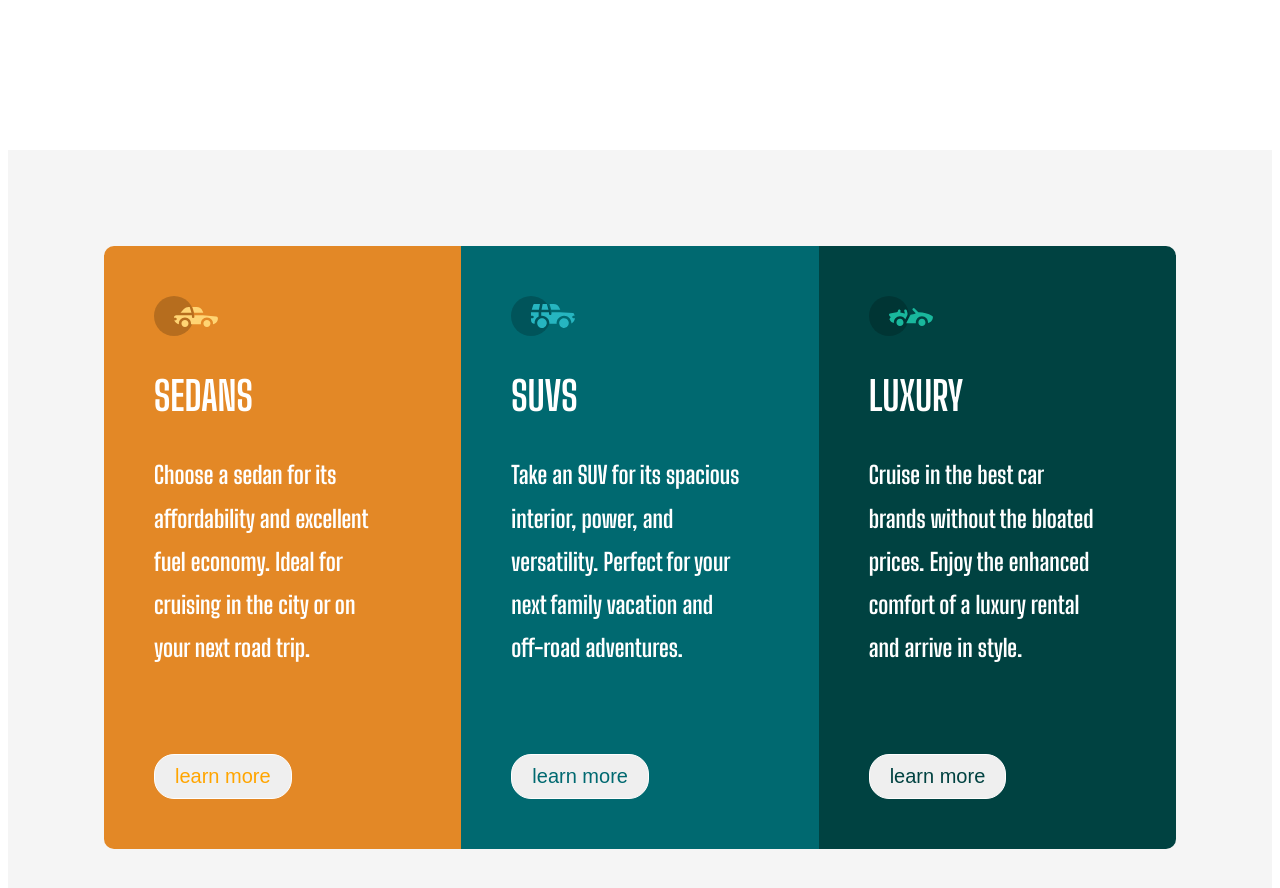
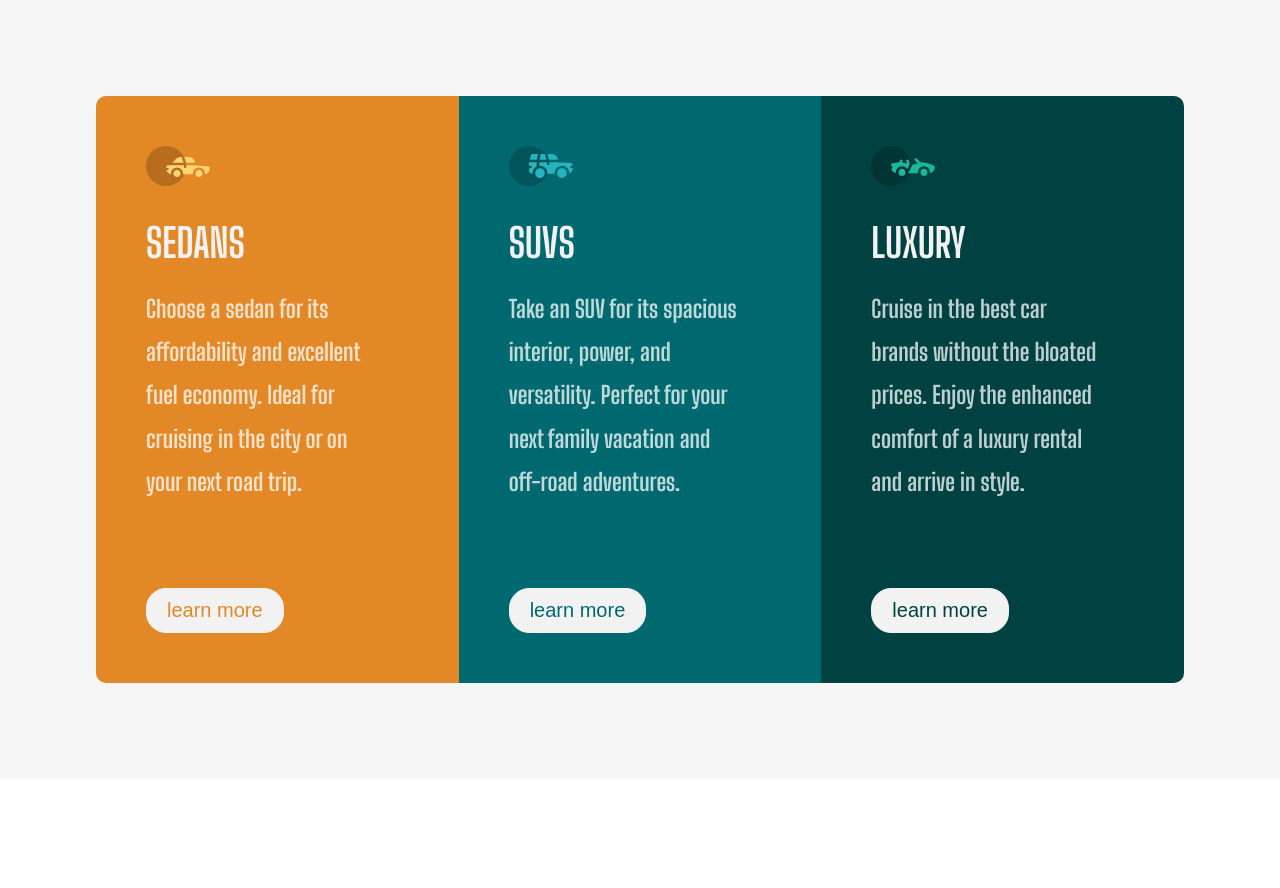
Before and after one commit to olahasan/Frontend-Mentor-very-easy-3-column-preview-card-component, a plain HTML site: page index.html in a window 1280 px wide. After the commit the page ends 800 px from the top, so only its background shows below. Drawn offline with Linux system fonts and the light colour scheme; a web font is replaced by a local one.

Commit message:
inhance a read me file html and css

```diff
--- a/css/main.css
+++ b/css/main.css
@@ -1,16 +1,26 @@
+:root {
+  --Bright-orange: hsl(31, 77%, 52%);
+  --Dark-cyan: hsl(184, 100%, 22%);
+  --Very-dark-cyan: hsl(179, 100%, 13%);
+  --Transparent-white-paragraphs: hsla(0, 0%, 100%, 0.75);
+  --Very-light-gray-background-headings-buttons: hsl(0, 0%, 95%);
+}
+* {
+  box-sizing: border-box;
+  margin: 0;
+  padding: 0;
+}
 body {
-    font-family: 'Lexend Deca', sans-serif;
-    font-family: 'Big Shoulders Display', cursive;
+  font-family: "Lexend Deca", sans-serif;
+  font-family: "Big Shoulders Display", cursive;
 }
 
 .big-box {
-    /* display: flex; */
-    margin: 150px auto;
+  margin: 0 auto;
   border: 1px solid whitesmoke;
-    /* width: 657px; */
   padding: 95px;
   background-color: whitesmoke;
-    display:grid;
+  display: grid;
   grid-template-columns: repeat(auto-fill, minmax(300px, 1fr));
 }
 
@@ -24,15 +34,17 @@ body {
 .big-box .box-1 h2,
 .big-box .box-2 h2,
 .big-box .box-3 h2 {
-    color: white;
+  color: var(--Very-light-gray-background-headings-buttons);
   text-transform: uppercase;
   font-size: 40px;
+  margin-top: 30px;
+  margin-bottom: 20px;
 }
 
 .big-box .box-1 p,
 .big-box .box-2 p,
 .big-box .box-3 p {
-    color: white;
+  color: var(--Transparent-white-paragraphs);
   font-size: 24px;
   line-height: 1.8;
   font-weight: normal;
@@ -41,7 +53,7 @@ body {
 }
 
 .big-box .box-1 {
-    background-color: hsl(31, 77%, 52%);
+  background-color: var(--Bright-orange);
   border-radius: 10px 0 0 10px;
   -webkit-border-radius: 10px 0 0 10px;
   -moz-border-radius: 10px 0 0 10px;
@@ -51,28 +63,35 @@ body {
 
 .big-box .box-1 button,
 .big-box .box-2 button,
-.big-box .box-3 button{
+.big-box .box-3 button {
   font-size: 20px;
   margin-top: 30px;
   padding: 10px 20px;
-    border: 1px solid white;
+  border: 1px solid var(--Very-light-gray-background-headings-buttons);
+  background-color: var(--Very-light-gray-background-headings-buttons);
   border-radius: 20px;
   -webkit-border-radius: 20px;
   -moz-border-radius: 20px;
   -ms-border-radius: 20px;
   -o-border-radius: 20px;
+  transition: background-color 0.3s;
+  cursor: pointer;
+}
+.big-box button:hover {
+  background-color: hsl(0deg 3.16% 75.1%);
+  border-color: hsl(0deg 3.16% 75.1%);
 }
 .big-box .box-1 button {
-    color: orange;
+  color: var(--Bright-orange);
 }
 .big-box .box-2 {
-    background-color: hsl(184, 100%, 22%);
+  background-color: var(--Dark-cyan);
 }
 .big-box .box-2 button {
-    color: hsl(184, 100%, 22%);
+  color: var(--Dark-cyan);
 }
 .big-box .box-3 {
-    background-color: hsl(179, 100%, 13%);
+  background-color: var(--Very-dark-cyan);
   border-radius: 0 10px 10px 0;
   -webkit-border-radius: 0 10px 10px 0;
   -moz-border-radius: 0 10px 10px 0;
@@ -80,11 +99,10 @@ body {
   -o-border-radius: 0 10px 10px 0;
 }
 .big-box .box-3 button {
-    color: hsl(179, 100%, 13%);
+  color: var(--Very-dark-cyan);
 }
 
-
- @media(max-width:767px) {
+@media (max-width: 767px) {
   .big-box {
     padding: 0;
   }
--- a/index.html
+++ b/index.html
@@ -1,59 +1,63 @@
 <!DOCTYPE html>
 <html lang="en">
-
   <head>
-  <meta charset="UTF-8">
-  <meta name="viewport" content="width=device-width, initial-scale=1.0">
-
-  <link rel="icon" type="image/png" sizes="32x32" href="./images/favicon-32x32.png">
-
+    <meta charset="UTF-8" />
+    <!-- next meta, tells the browser to use the most modern version, standards-compliant rendering mode available -->
+    <meta http-equiv="X-UA-Compatible" content="IE=edge" />
+    <meta name="viewport" content="width=device-width, initial-scale=1.0" />
+    <link
+      rel="icon"
+      type="image/png"
+      sizes="32x32"
+      href="./images/favicon-32x32.png"
+    />
     <title>Frontend Mentor | 3-column preview card component</title>
     <link rel="stylesheet" href="css/main.css" />
-
-  <link rel="preconnect" href="https://fonts.googleapis.com">
-  <link rel="preconnect" href="https://fonts.gstatic.com" crossorigin>
+    <link rel="preconnect" href="https://fonts.googleapis.com" />
+    <link rel="preconnect" href="https://fonts.gstatic.com" crossorigin />
     <link
       href="https://fonts.googleapis.com/css2?family=Cairo:wght@700&family=Inter:wght@400;700&family=Jomhuria&family=Lexend+Deca&family=Open+Sans:wght@400;700&family=Outfit:wght@300;400;600&family=Red+Hat+Display:ital,wght@0,500;0,700;0,900;1,500;1,700;1,900&family=Work+Sans:wght@200;300;400;500;600;700;800&display=swap"
-    rel="stylesheet">
-
-
-  <link rel="preconnect" href="https://fonts.googleapis.com">
-  <link rel="preconnect" href="https://fonts.gstatic.com" crossorigin>
+      rel="stylesheet"
+    />
+    <link rel="preconnect" href="https://fonts.googleapis.com" />
+    <link rel="preconnect" href="https://fonts.gstatic.com" crossorigin />
     <link
       href="https://fonts.googleapis.com/css2?family=Big+Shoulders+Display:wght@700&family=Cairo:wght@700&family=Inter:wght@400;700&family=Jomhuria&family=Lexend+Deca&family=Open+Sans:wght@400;700&family=Outfit:wght@300;400;600&family=Red+Hat+Display:ital,wght@0,500;0,700;0,900;1,500;1,700;1,900&family=Work+Sans:wght@200;300;400;500;600;700;800&display=swap"
-    rel="stylesheet">
+      rel="stylesheet"
+    />
   </head>
 
   <body>
-
     <div class="big-box">
-
       <div class="box-1">
-      <img src="images/icon-sedans.svg" alt="pic" />
+        <img loading="lazy" src="images/icon-sedans.svg" alt="SUVs icon" />
         <h2>Sedans</h2>
-      <p>Choose a sedan for its affordability and excellent fuel economy. Ideal for cruising in the city
-        or on your next road trip.</p>
+        <p>
+          Choose a sedan for its affordability and excellent fuel economy. Ideal
+          for cruising in the city or on your next road trip.
+        </p>
         <button>learn more</button>
       </div>
 
       <div class="box-2">
-      <img src="images/icon-suvs.svg" alt="pic" />
-      <h2> SUVs</h2>
-      <p>Take an SUV for its spacious interior, power, and versatility. Perfect for your next family vacation
-        and off-road adventures.</p>
+        <img loading="lazy" src="images/icon-suvs.svg" alt="SUVs icon" />
+        <h2>SUVs</h2>
+        <p>
+          Take an SUV for its spacious interior, power, and versatility. Perfect
+          for your next family vacation and off-road adventures.
+        </p>
         <button>learn more</button>
-
       </div>
 
       <div class="box-3">
-      <img src="images/icon-luxury.svg" alt="pic" />
-      <h2> Luxury</h2>
+        <img loading="lazy" src="images/icon-luxury.svg" alt="SUVs icon" />
+        <h2>Luxury</h2>
         <p>
-        Cruise in the best car brands without the bloated prices. Enjoy the enhanced comfort of a luxury
-        rental and arrive in style.</p>
+          Cruise in the best car brands without the bloated prices. Enjoy the
+          enhanced comfort of a luxury rental and arrive in style.
+        </p>
         <button>learn more</button>
       </div>
     </div>
   </body>
-
 </html>
```
Also changed, not shown: images/screenshot.png (added), images/screenshot2.png (added), 1 other file. Lines whose indentation alone changed are shown as unchanged.
